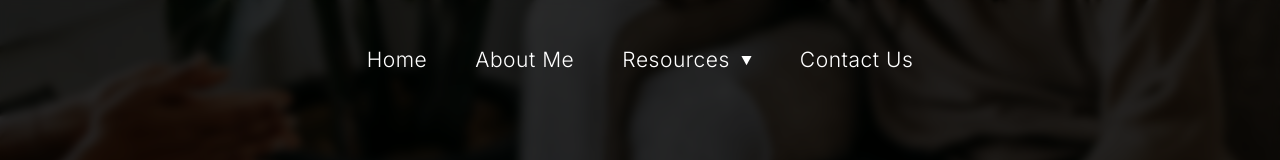
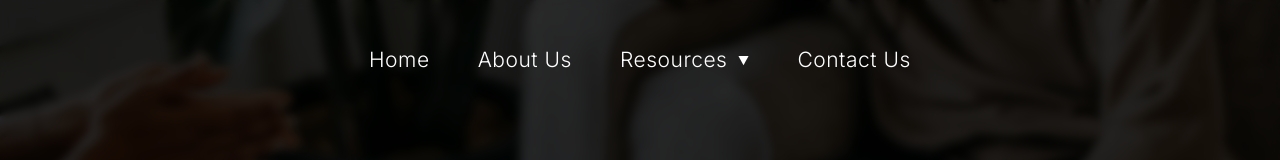
Before and after one commit to topcowmoo/areca-vestiaria, a React (Vite) app: page / in a window 1280 px wide. Shown: the top 160 px of the page. Built offline with nearby package versions, Linux system fonts and the light colour scheme; a web font is replaced by a local one.

Commit message:
changed title about me to about us. removed bold text on hover and added underline. made hamburger icon size 40

```diff
--- a/src/components/Navbar.jsx
+++ b/src/components/Navbar.jsx
@@ -54,7 +54,7 @@ function Navbar() {
       <div className="w-full flex justify-between items-center pl-[21px] pt-[29px] md:hidden">
         <CgMenuRound
           className={`text-white transition-transform duration-300 mobile-menu-icon ${isMobileMenuOpen ? "rotate-90" : ""}`}
-          size={30}
+          size={40}
           onClick={toggleMobileMenu}
         />
       </div>
@@ -70,7 +70,7 @@ function Navbar() {
             <div className="fixed z-20" style={{ top: '29px', left: '21px' }}>
               <CgMenuRound
                 className={`text-white transition-transform duration-300 ${isMobileMenuOpen ? "rotate-90" : ""}`}
-                size={30}
+                size={40}
                 onClick={toggleMobileMenu}
               />
             </div>
@@ -92,11 +92,11 @@ function Navbar() {
           to="/#second-page"
           onClick={() => handleNavigation("/#second-page")}
         >
-          About Me
+          About Us
         </NavItem>
         <li className="self-stretch relative resources-toggle cursor-pointer">
           <div className="flex items-center" onClick={toggleResources}>
-            <span className="text-left text-white text-[21px] font-light font-['Inter'] tracking-wide cursor-pointer mr-[11px] hover:text-white hover:font-semibold">
+            <span className="text-left text-white text-[21px] font-light font-['Inter'] tracking-wide cursor-pointer mr-[11px] hover:text-white hover:underline">
               Resources
             </span>
             <IoTriangleSharp
@@ -162,7 +162,7 @@ const NavItem = ({ to, children, onClick }) => (
     <HashLink
       smooth
       to={to}
-      className="font-['Inter'] hover:text-white hover:font-semibold"
+      className="font-['Inter'] hover:text-white hover:underline"
       onClick={onClick}
     >
       {children}
```
